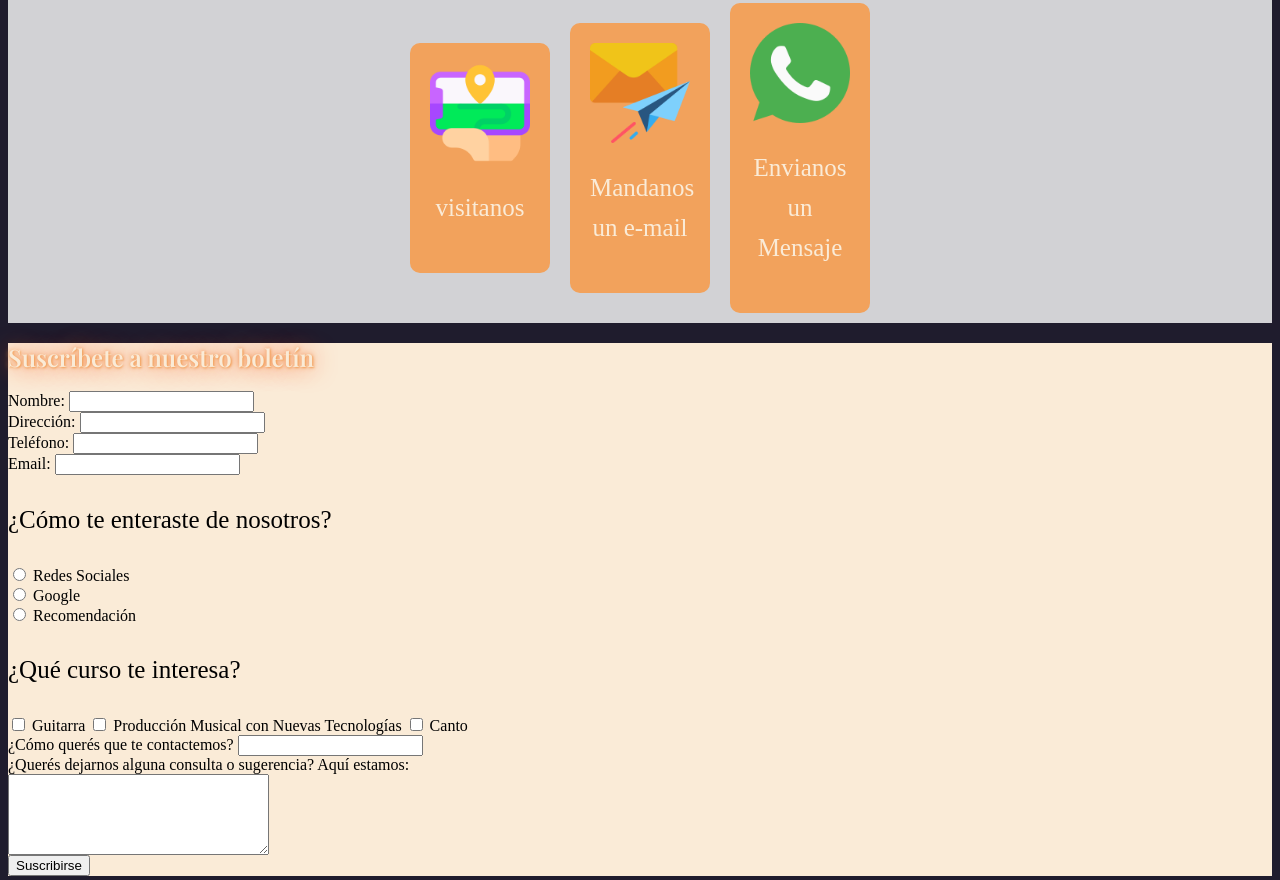
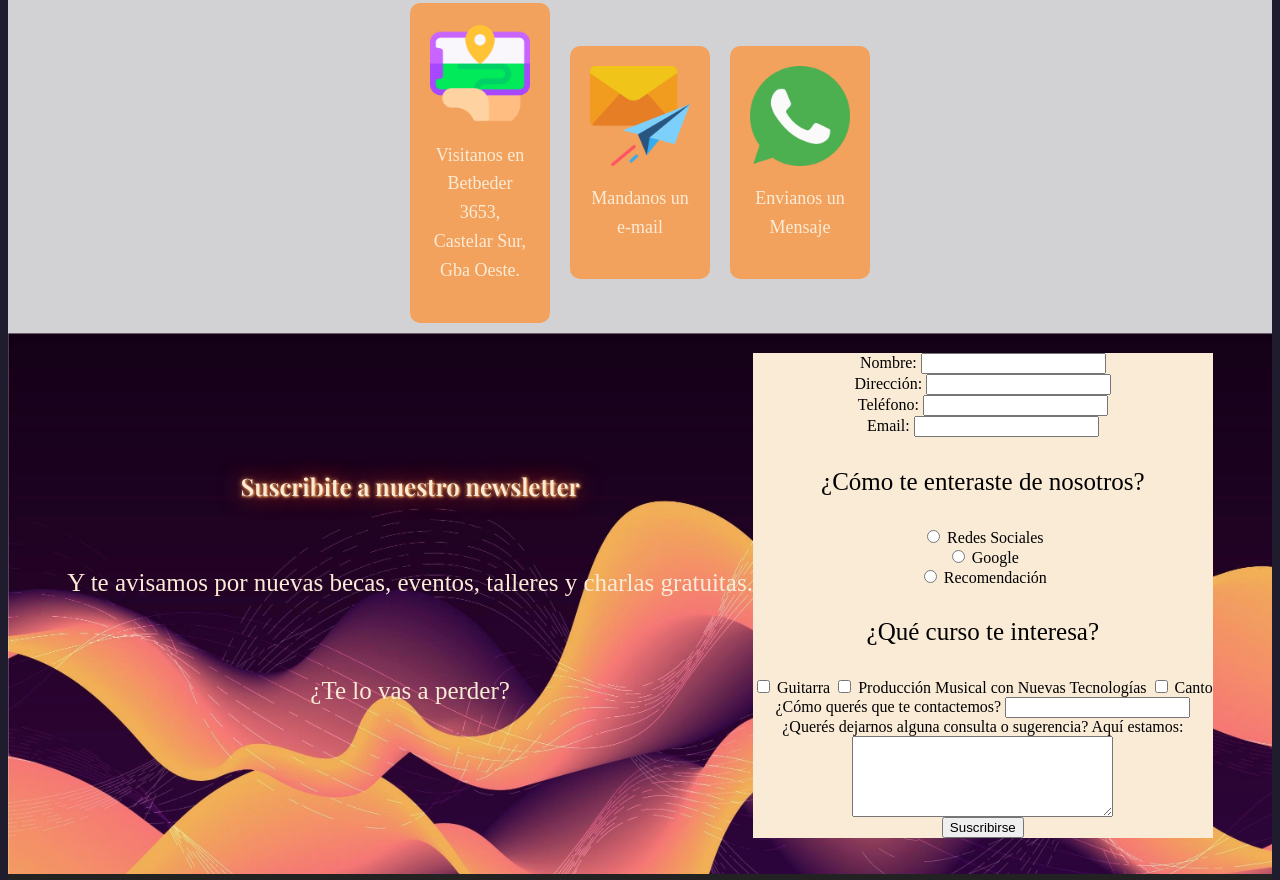
Before and after one commit to Yamila-Orozco/PARCIAL1-TLMW-UNAHUR-OROZCO-YAMILA, a plain HTML site: page contacto.html in a window 1280 px wide. Shown: the part 184-1064 px from the top of the page. Drawn offline with nearby package versions, Linux system fonts and the light colour scheme; a web font is replaced by a local one.

Commit message:
links to mail, whatsapp and location added

```diff
--- a/contacto.html
+++ b/contacto.html
@@ -37,25 +37,33 @@
                 <h2>Contactanos</h2>
                 <div class="flexContainer">
                     <div width="80px">
-                        <img src="./imagenes/map.png" width="60px" alt="imagen de vector de ubicación">
-                        <p>visitanos</p>
+                        <a
+                            href="https://maps.app.goo.gl/LapawSrsAnku69iz6">
+                            <img src="./imagenes/map.png" width="60px" alt="imagen de vector de ubicación"></a>
+                        <p class="smallCardFonts">Visitanos en Betbeder 3653, Castelar Sur, Gba Oeste.</p>
                     </div>
                     <div width="80px">
-                        <img src="./imagenes/mail.png" width="60px" alt="vector de email">
-                        <p>Mandanos un e-mail</p>
+                        <a href="mailto:yamilagisele.orozco@estudiantes.unahur.edu.ar"><img src="./imagenes/mail.png"
+                                    width="60px" alt="vector de email"></a>
+                        <p class="smallCardFonts">Mandanos un e-mail</p>
                     </div>
                     <div width="80px">
-                        <img src="./imagenes/whatsapp.png" width="60px" alt="Vector WhatsApp">
-                        <p>Envianos un Mensaje</p>
+                        <a href="https://chat.whatsapp.com/K02kp2z8sEX3k2RTs5TbEe"><img src="./imagenes/whatsapp.png" width="60px" alt="Vector WhatsApp"></a>
+                        <p class="smallCardFonts">Envianos un Mensaje</p>
                     </div>
                 </div>
             </article>
         </section>
     </main>
 
-    <div class="form">
-        <h2>Suscríbete a nuestro boletín</h2>
-        <form>
+    <div class="SecondaryBackground">
+        <div>
+            <h2>Suscribite a nuestro newsletter</h2><br>
+            <p>Y te avisamos por nuevas becas, eventos, talleres y charlas gratuitas.</p><br>
+            <p>¿Te lo vas a perder?</p><br>
+        </div>
+        <div>
+            <form class="form">
                 <label for="nombre">Nombre:</label>
                 <input id="nombre" type="text" name="nombre" required> <br>
 
@@ -99,8 +107,9 @@
                 <label for="message">¿Querés dejarnos alguna consulta o sugerencia? Aquí estamos:</label><br>
                 <textarea name="message" id="message" cols="30" rows="5"></textarea><br>
 
-            <button type="submit">Suscribirse</button>
+                <button type="submit" class="btn">Suscribirse</button>
             </form>
+        </div>
     </div>
 
     </div>
--- a/css/estilo.css
+++ b/css/estilo.css
@@ -50,6 +50,13 @@ p, q {
   font-family: 'Alice', serif;
   font-size: 18px;
 }
+
+.parrafoGeneral {
+  font-family: 'Alice', serif;
+  font-size: 25px;
+  color:antiquewhite
+}
+
 /*SECCIÓN B: PAGINA PPAL SIN SCROLL*/
 .seccion1CursoDeCanto {
   margin-top: auto;
```
Also changed, not shown: cursoDeCanto.html (+9 -8 lines). Lines whose indentation alone changed are shown as unchanged.
